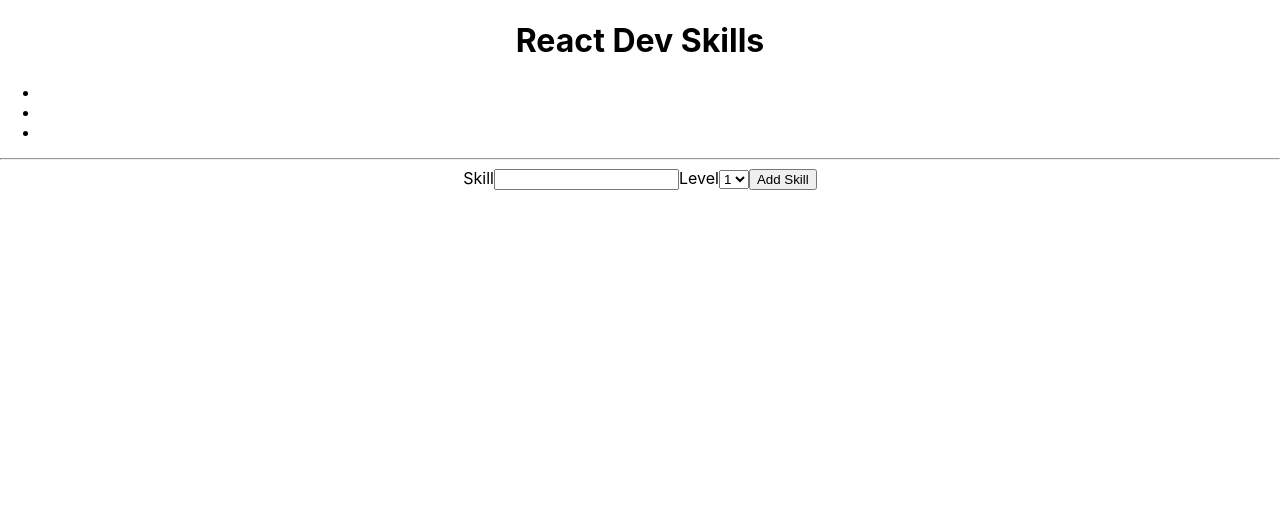
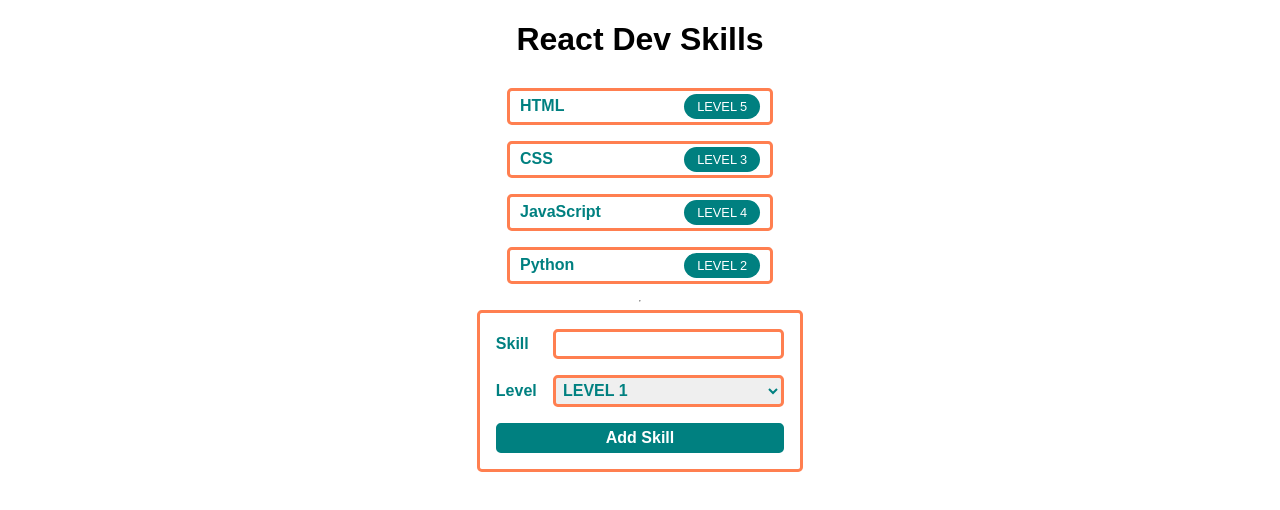
Before and after one commit to owentashlin/react-dev-skills, a React (Create React App) app: page / in a window 1280 px wide. Shown: the top 510 px of the page. Built offline with nearby package versions, Linux system fonts and the light colour scheme.

Commit message:
lab part 2 complete

```diff
--- a/src/App.css
+++ b/src/App.css
@@ -1,38 +1,19 @@
 .App {
+  font-family: sans-serif;
   text-align: center;
-}
-
-.App-logo {
-  height: 40vmin;
-  pointer-events: none;
-}
-
-@media (prefers-reduced-motion: no-preference) {
-  .App-logo {
-    animation: App-logo-spin infinite 20s linear;
-  }
-}
-
-.App-header {
-  background-color: #282c34;
-  min-height: 100vh;
   display: flex;
   flex-direction: column;
   align-items: center;
-  justify-content: center;
-  font-size: calc(10px + 2vmin);
-  color: white;
 }
 
 .App-link {
   color: #61dafb;
 }
 
-@keyframes App-logo-spin {
-  from {
-    transform: rotate(0deg);
-  }
-  to {
-    transform: rotate(360deg);
-  }
+.padding-0 {
+  padding: 0;
 }
+
+.teal-text {
+  color: teal;
+}
--- a/src/App.js
+++ b/src/App.js
@@ -1,18 +1,29 @@
-import logo from './logo.svg';
 import './App.css';
 
 import NewSkillForm from './NewSkillForm'
 import SkillList from './SkillList';
 
+const skills = [
+  { name: "HTML", level: 5 },
+  { name: "CSS", level: 3 },
+  { name: "JavaScript", level: 4 },
+  { name: "Python", level: 2 },
+]
+
 function App() {
   return (
     <div className="App">
       <h1>React Dev Skills</h1>
-      <SkillList />
+      {skills.map(skill => (
+        <SkillList
+        name = {skill.name}
+        level = {skill.level}
+        />))}
       <hr></hr>
       <NewSkillForm />
     </div>
   )
 }
 
+
 export default App;
--- /dev/null
+++ b/src/NewSkillForm.css
@@ -0,0 +1,35 @@
+.NewSkillForm {
+    display: grid;
+    grid-template-columns: auto auto;
+    gap: 1rem;
+    align-items: center;
+    font-size: 1rem;
+    font-weight: bold;
+    color: teal;
+    text-align: left;
+    border: 0.2rem solid coral;
+    border-radius: 0.3rem;
+    padding: 1rem;
+  }
+
+  .NewSkillForm > input,
+  .NewSkillForm > select {
+    font-size: 1rem;
+    font-weight: bold;
+    color: teal;
+    padding: 0.2rem;
+    border: 0.2rem solid coral;
+    border-radius: 0.3rem;
+    outline: none;
+  }
+
+  .NewSkillForm > button {
+    grid-column: span 2;
+    font-size: 1rem;
+    font-weight: bold;
+    color: white;
+    padding: 0.2rem;
+    background-color: teal;
+    border: 0.2rem solid teal;
+    border-radius: 0.3rem;
+  }
--- a/src/NewSkillForm.js
+++ /dev/null
@@ -1,21 +0,0 @@
-function NewSkillForm() {
-    return (
-   <>
-   <form>
-        <label>Skill</label>
-        <input type="text"></input>
-        <label>Level</label>
-        <select>
-          <option>1</option>
-          <option>2</option>
-          <option>3</option>
-          <option>4</option>
-          <option>5</option>
-        </select>
-        <input type='submit' value='Add Skill'></input>
-      </form>
-    </>
-    )
-}
-
-export default NewSkillForm
--- /dev/null
+++ b/src/NewSkillForm.jsx
@@ -0,0 +1,23 @@
+import './NewSkillForm.css'
+
+function NewSkillForm() {
+    return (
+   <>
+   <form class='NewSkillForm'>
+        <label>Skill</label>
+        <input type="text"></input>
+        <label>Level</label>
+        <select>
+          <option>LEVEL 1</option>
+          <option>LEVEL 2</option>
+          <option>LEVEL 3</option>
+          <option>LEVEL 4</option>
+          <option>LEVEL 5</option>
+        </select>
+        <button type='submit'>Add Skill</button>
+      </form>
+    </>
+    )
+}
+
+export default NewSkillForm
--- a/src/SkillList.js
+++ /dev/null
@@ -1,15 +0,0 @@
-const SkillListItem = []
-
-function SkillList() {
-    return (
-        <>
-            <ul>
-                <li>{SkillListItem}</li>
-                <li>{SkillListItem}</li>
-                <li>{SkillListItem}</li>
-            </ul>
-        </>
-    )
-}
-
-export default SkillList
--- /dev/null
+++ b/src/SkillList.jsx
@@ -0,0 +1,14 @@
+import './SkillsList.css'
+
+function SkillList({name, level}){
+    return (
+        <>
+            <ul class='SkillListItem'>
+            <li>{name}</li>
+            <li class='level'>LEVEL {level}</li>
+            </ul>
+        </>
+    )
+}
+
+export default SkillList
--- /dev/null
+++ b/src/SkillsList.css
@@ -0,0 +1,24 @@
+.SkillListItem {
+    display: flex;
+    justify-content: space-between;
+    align-items: center;
+    margin: 0.5rem;
+    padding: 0.2rem 0.6rem;
+    border: 0.2rem solid coral;
+    border-radius: 0.3rem;
+    list-style: none;
+    color: teal;
+    font-size: 1rem;
+    font-weight: bold;
+    width: 240px;
+  }
+
+  .SkillListItem  > .level {
+    margin-left: 5rem;
+    padding: 0.3rem 0.8rem;
+    color: white;
+    background-color: teal;
+    border-radius: 0.8rem;
+    font-size: 0.8rem;
+    font-weight: normal;
+  }
```
